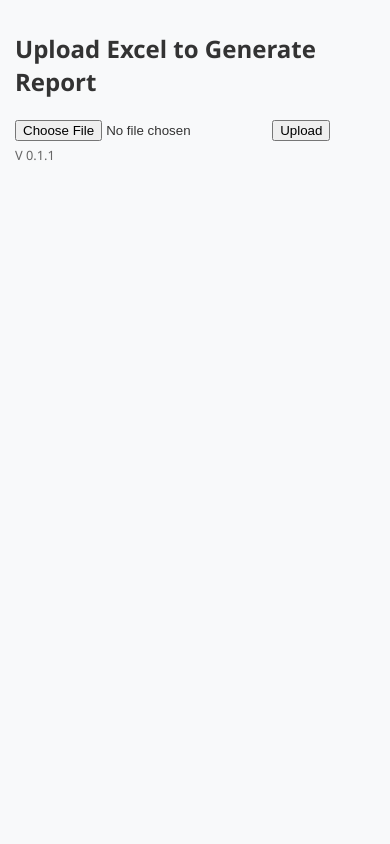
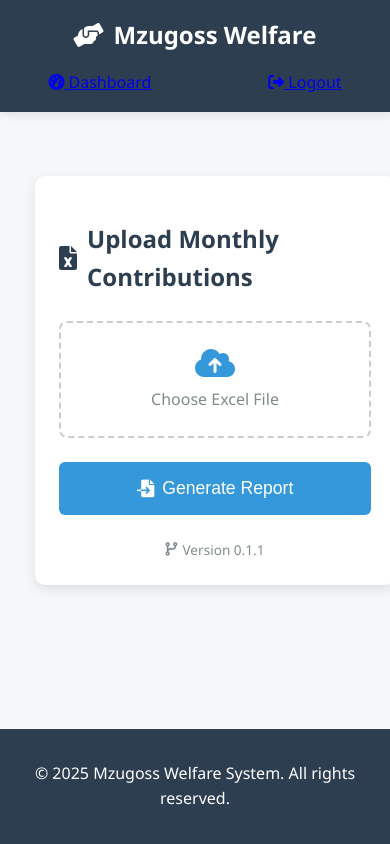
Before and after one commit to TgkCapture/welfare_system, a Flask app: page / in a window 390 px wide. Run offline with Flask 3, Linux system fonts and the light colour scheme; the visitor is signed in with stand-in values (Sample User, id 1).

Commit message:
feat: improved UI with generated html and css

```diff
--- a/app/static/style.css
+++ b/app/static/style.css
@@ -1,133 +1,302 @@
-/* Base Styles */
+/* ========== Base Styles ========== */
+:root {
+    --primary-color: #3498db;
+    --secondary-color: #2c3e50;
+    --success-color: #2ecc71;
+    --danger-color: #e74c3c;
+    --warning-color: #f39c12;
+    --light-color: #ecf0f1;
+    --dark-color: #34495e;
+    --text-color: #333;
+    --text-light: #7f8c8d;
+}
+
 body {
     font-family: 'Segoe UI', Tahoma, Geneva, Verdana, sans-serif;
-    background: #f8f9fa;
+    line-height: 1.6;
+    color: var(--text-color);
+    background-color: #f5f7fa;
     margin: 0;
     padding: 0;
-    color: #333;
+    min-height: 100vh;
+    display: flex;
+    flex-direction: column;
 }
 
-/* Container Styles */
+/* ========== Layout Styles ========== */
 .container {
+    width: 100%;
     max-width: 1200px;
+    margin: 0 auto;
+    padding: 0 20px;
+}
+
+.main-header {
+    background-color: var(--secondary-color);
+    color: white;
+    padding: 1rem 0;
+    box-shadow: 0 2px 10px rgba(0, 0, 0, 0.1);
+}
+
+.header-content {
+    display: flex;
+    justify-content: space-between;
+    align-items: center;
+}
+
+.logo {
+    margin: 0;
+    font-size: 1.5rem;
+    display: flex;
+    align-items: center;
+    gap: 10px;
+}
+
+.main-nav {
+    display: flex;
+    gap: 20px;
+}
+
+.main-content {
+    flex: 1;
+    padding: 2rem 0;
+}
+
+.main-footer {
+    background-color: var(--secondary-color);
+    color: white;
+    padding: 1rem 0;
+    text-align: center;
+}
+
+/* ========== Component Styles ========== */
+/* Cards */
+.card {
+    background: white;
+    border-radius: 8px;
+    box-shadow: 0 4px 6px rgba(0, 0, 0, 0.1);
+    margin-bottom: 2rem;
+    overflow: hidden;
+}
+
+.card-header {
+    background-color: var(--secondary-color);
+    color: white;
+    padding: 1rem 1.5rem;
+    font-size: 1.25rem;
+}
+
+.card-body {
+    padding: 1.5rem;
+}
+
+/* Buttons */
+.btn {
+    display: inline-flex;
+    align-items: center;
+    justify-content: center;
+    padding: 0.6rem 1.2rem;
+    border-radius: 6px;
+    font-weight: 500;
+    text-decoration: none;
+    transition: all 0.3s ease;
+    border: none;
+    cursor: pointer;
+    gap: 8px;
+}
+
+.btn-primary {
+    background-color: var(--primary-color);
+    color: white;
+}
+
+.btn-primary:hover {
+    background-color: #2980b9;
+    transform: translateY(-2px);
+    box-shadow: 0 4px 8px rgba(0, 0, 0, 0.1);
+}
+
+.btn-outline {
+    background-color: transparent;
+    border: 1px solid var(--text-light);
+    color: var(--text-light);
+}
+
+.btn-outline:hover {
+    background-color: #f8f9fa;
+}
+
+.btn-lg {
+    padding: 0.8rem 1.8rem;
+    font-size: 1.1rem;
+}
+
+/* Alerts */
+.alert {
+    padding: 1rem;
+    border-radius: 6px;
+    margin-bottom: 1rem;
+}
+
+.alert-success {
+    background-color: #d4edda;
+    border-left: 4px solid var(--success-color);
+    color: #155724;
+}
+
+.alert-error {
+    background-color: #f8d7da;
+    border-left: 4px solid var(--danger-color);
+    color: #721c24;
+}
+
+/* Forms */
+.form-group {
+    margin-bottom: 1.5rem;
+}
+
+.form-control {
+    width: 100%;
+    padding: 0.75rem;
+    border: 1px solid #ddd;
+    border-radius: 4px;
+    font-size: 1rem;
+}
+
+/* ========== Utility Classes ========== */
+.text-center {
+    text-align: center;
+}
+
+.text-success {
+    color: var(--success-color);
+}
+
+.text-primary {
+    color: var(--primary-color);
+}
+
+.text-warning {
+    color: var(--warning-color);
+}
+
+.mb-4 {
+    margin-bottom: 1.5rem;
+}
+
+/* ===== Dashboard Specific Styles ===== */
+.dashboard-container {
+    max-width: 600px;
     margin: 2rem auto;
     padding: 0 15px;
 }
 
-/* Card Styles */
-.card {
-    border: none;
+.upload-card {
+    background: white;
     border-radius: 10px;
-    box-shadow: 0 4px 6px rgba(0, 0, 0, 0.1);
-    overflow: hidden;
-    margin-bottom: 2rem;
+    padding: 2rem;
+    box-shadow: 0 4px 12px rgba(0, 0, 0, 0.1);
 }
 
-.card-header {
-    background-color: #2c3e50;
-    color: white;
-    padding: 1.25rem 1.5rem;
-    border-bottom: none;
+.upload-title {
+    color: var(--secondary-color);
+    margin-bottom: 1.5rem;
+    display: flex;
+    align-items: center;
+    gap: 10px;
 }
 
-.card-body {
-    padding: 2rem;
+.upload-form {
+    margin-top: 1.5rem;
 }
 
-/* Alert Styles */
-.alert {
+.file-upload-label {
+    display: flex;
+    flex-direction: column;
+    align-items: center;
+    justify-content: center;
+    padding: 2rem;
+    border: 2px dashed #ccc;
     border-radius: 8px;
-    padding: 1.25rem;
-    margin-bottom: 2rem;
+    cursor: pointer;
+    transition: all 0.3s ease;
+    margin-bottom: 1.5rem;
+    text-align: center;
+    color: var(--text-light);
 }
 
-.alert-success {
-    background-color: #d4edda;
-    border-color: #c3e6cb;
-    color: #155724;
+.file-upload-label:hover {
+    border-color: var(--primary-color);
+    background-color: rgba(52, 152, 219, 0.05);
 }
 
-/* Summary Card Styles */
-.summary-card {
-    border-radius: 8px;
-    height: 100%;
-    transition: transform 0.3s ease;
+.file-upload-label i {
+    font-size: 2rem;
+    margin-bottom: 0.5rem;
+    color: var(--primary-color);
 }
 
-.summary-card:hover {
-    transform: translateY(-5px);
+.file-upload-label span {
+    font-size: 1rem;
 }
 
-.summary-card .card-body {
-    padding: 1.5rem;
-    text-align: center;
+#file-upload {
+    display: none;
 }
 
-/* Button Styles */
-.btn {
-    border-radius: 6px;
-    padding: 0.5rem 1.5rem;
-    font-weight: 500;
-    transition: all 0.3s ease;
-    display: inline-flex;
-    align-items: center;
-    justify-content: center;
-}
-
-.btn-lg {
-    padding: 0.75rem 2rem;
+.btn-upload {
+    width: 100%;
+    padding: 1rem;
     font-size: 1.1rem;
 }
 
-.btn-primary {
-    background-color: #3498db;
-    border-color: #3498db;
+.version-info {
+    margin-top: 1.5rem;
+    text-align: center;
+    font-size: 0.85rem;
+    color: var(--text-light);
+    display: flex;
+    align-items: center;
+    justify-content: center;
+    gap: 5px;
 }
 
-.btn-primary:hover {
-    background-color: #2980b9;
-    border-color: #2980b9;
-    transform: translateY(-2px);
-    box-shadow: 0 4px 8px rgba(0, 0, 0, 0.1);
+/* File upload preview (optional) */
+.file-preview {
+    margin-top: 1rem;
+    padding: 0.5rem;
+    border-radius: 4px;
+    background-color: #f8f9fa;
+    display: none;
 }
 
-.btn-outline-secondary {
-    border-color: #95a5a6;
-    color: #7f8c8d;
+/* Responsive adjustments */
+@media (max-width: 576px) {
+    .upload-card {
+        padding: 1.5rem;
     }
 
-.btn-outline-secondary:hover {
-    background-color: #f8f9fa;
-    border-color: #95a5a6;
-    color: #7f8c8d;
+    .upload-title {
+        font-size: 1.5rem;
     }
 
-/* Icon Styles */
-.btn i {
-    margin-right: 8px;
+    .file-upload-label {
+        padding: 1.5rem;
+    }
 }
 
-/* Text Styles */
-.display-6 {
-    font-size: 2rem;
-    font-weight: 600;
-    margin-top: 0.5rem;
+/* ========== Responsive Styles ========== */
+@media (max-width: 768px) {
+    .header-content {
+        flex-direction: column;
+        gap: 1rem;
     }
 
-.card-title {
-    font-weight: 600;
-    margin-bottom: 1rem;
+    .main-nav {
+        width: 100%;
+        justify-content: space-around;
     }
 
-/* Layout Styles */
-.actions {
-    display: flex;
-    justify-content: space-between;
-    margin-top: 2rem;
-}
-
-/* Responsive Adjustments */
-@media (max-width: 768px) {
     .actions {
         flex-direction: column;
         gap: 1rem;
--- a/app/templates/base.html
+++ b/app/templates/base.html
@@ -1,15 +1,55 @@
-
 <!DOCTYPE html>
 <html lang="en">
 <head>
     <meta charset="UTF-8">
-    <title>{% block title %}Mzugoss Welfare{% endblock %}</title>
+    <meta name="viewport" content="width=device-width, initial-scale=1.0">
+    <title>{% block title %}Mzugoss Welfare System{% endblock %}</title>
+    <link href="https://cdnjs.cloudflare.com/ajax/libs/font-awesome/6.0.0/css/all.min.css" rel="stylesheet">
     <link rel="stylesheet" href="{{ url_for('static', filename='style.css') }}">
-<link href="https://cdnjs.cloudflare.com/ajax/libs/font-awesome/6.0.0/css/all.min.css" rel="stylesheet">
+    {% block extra_css %}{% endblock %}
 </head>
 <body>
-    <div class="container">
-        {% block content %}{% endblock %}
-    </div>
+    <header class="main-header">
+        <div class="header-content">
+            <h1 class="logo">
+                <i class="fas fa-hands-helping"></i>
+                Mzugoss Welfare
+            </h1>
+            <nav class="main-nav">
+                {% if current_user.is_authenticated %}
+                <a href="{{ url_for('main.dashboard') }}" class="nav-link">
+                    <i class="fas fa-tachometer-alt"></i> Dashboard
+                </a>
+                <a href="{{ url_for('auth.logout') }}" class="nav-link">
+                    <i class="fas fa-sign-out-alt"></i> Logout
+                </a>
+                {% endif %}
+            </nav>
+        </div>
+    </header>
+
+    <main class="main-content">
+        <div class="container">
+            {% with messages = get_flashed_messages(with_categories=true) %}
+                {% if messages %}
+                    {% for category, message in messages %}
+                        <div class="alert alert-{{ category }}">
+                            {{ message }}
+                        </div>
+                    {% endfor %}
+                {% endif %}
+            {% endwith %}
+
+            {% block content %}{% endblock %}
+        </div>
+    </main>
+
+    <footer class="main-footer">
+        <div class="footer-content">
+            <p>© 2025 Mzugoss Welfare System. All rights reserved.</p>
+        </div>
+    </footer>
+
+    {% block extra_js %}{% endblock %}
 </body>
 </html>
--- a/app/templates/dashboard.html
+++ b/app/templates/dashboard.html
@@ -1,20 +1,42 @@
 {% extends 'base.html' %}
-{% block title %}Dashboard{% endblock %}
+
+{% block title %}Dashboard - Mzugoss Welfare{% endblock %}
+
 {% block content %}
+<div class="dashboard-container">
+    <div class="upload-card">
+        <h2 class="upload-title">
+            <i class="fas fa-file-excel"></i> Upload Monthly Contributions
+        </h2>
+
         {% with messages = get_flashed_messages(with_categories=true) %}
             {% if messages %}
                 {% for category, message in messages %}
-      <div class="alert alert-{{ category }}">{{ message }}</div>
+                <div class="alert alert-{{ category }}">
+                    <i class="fas fa-{% if category == 'success' %}check-circle{% else %}exclamation-triangle{% endif %}"></i>
+                    {{ message }}
+                </div>
                 {% endfor %}
             {% endif %}
         {% endwith %}
 
-<h2>Upload Excel to Generate Report</h2>
-<form action="{{ url_for('main.upload') }}" method="POST" enctype="multipart/form-data">
-    <input type="file" name="file">
-    <input type="submit" value="Upload">
+        <form action="{{ url_for('main.upload') }}" method="POST" enctype="multipart/form-data" class="upload-form">
+            <div class="form-group">
+                <label for="file-upload" class="file-upload-label">
+                    <i class="fas fa-cloud-upload-alt"></i>
+                    <span>Choose Excel File</span>
+                    <input type="file" name="file" id="file-upload" accept=".xlsx,.xls" required>
+                </label>
+            </div>
+
+            <button type="submit" class="btn btn-primary btn-upload">
+                <i class="fas fa-file-import"></i> Generate Report
+            </button>
         </form>
-<div style="margin-top: 5px; font-size: 0.8em; color: #666;">
-    V {{ version }}
+
+        <div class="version-info">
+            <i class="fas fa-code-branch"></i> Version {{ version }}
+        </div>
+    </div>
 </div>
 {% endblock %}
```
Lines whose indentation alone changed are shown as unchanged.
